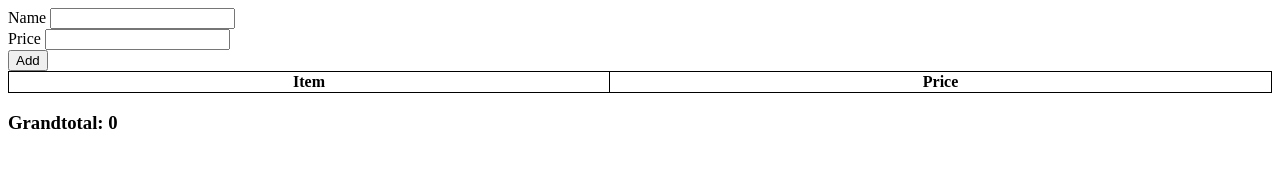
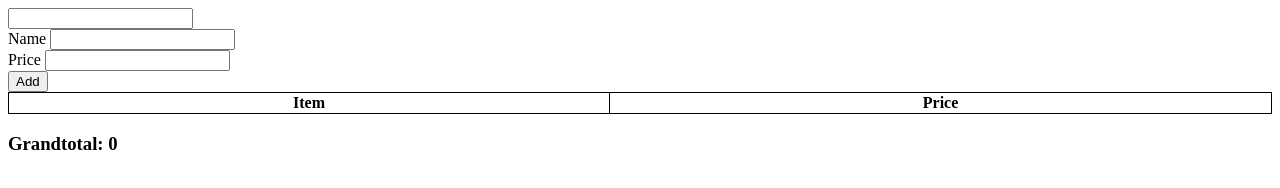
Before and after one commit to acciojob/shopping-cart-AmanVerma5, a website: page main.html in a window 1280 px wide. Drawn offline with Linux system fonts and the light colour scheme.

Commit message:
submitting code-Fri Sep 08 2023 12:02:45 GMT+0530 (India Standard Time)

```diff
--- a/main.html
+++ b/main.html
@@ -8,6 +8,7 @@
 
 <body>
 	<!-- the entire body must be written by student -->
+	<input type="text" id="item-qty-input" /><br />
 	<label for="item-name-input">Name</label>
 	<input type="text" id="item-name-input" /><br />
 	<label for="item-price-input">Price</label>
```
